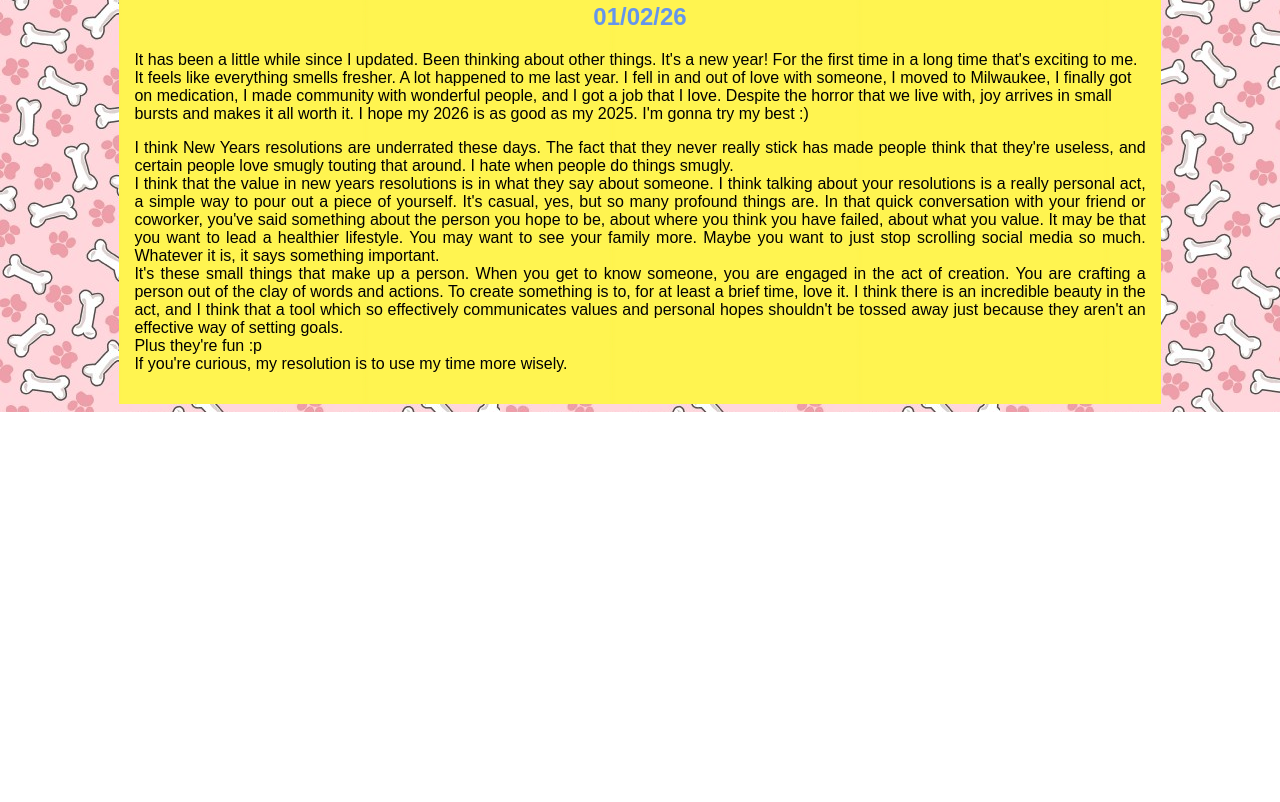
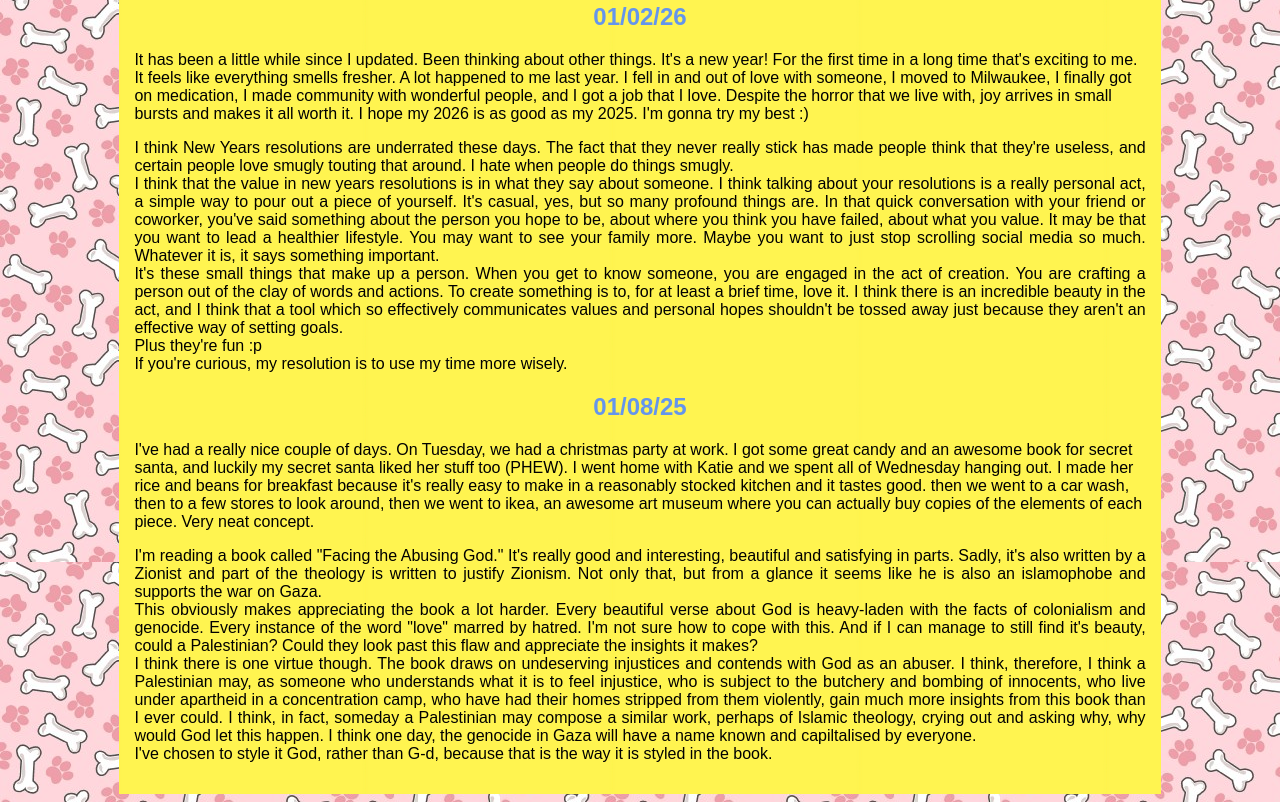
Before and after one commit to brklnlucia/brklnlucia.github.io, a plain HTML site: page diary.html in a window 1280 px wide. Shown: the part 732-1534 px from the top of the page. Before the commit the page ends 1144 px from the top, so only its background shows below. Drawn offline with Linux system fonts and the light colour scheme.

Commit message:
Update diary.html

```diff
--- a/diary.html
+++ b/diary.html
@@ -137,5 +137,53 @@
                 <br>If you're curious, my resolution is to use
                 my time more wisely.
             </p>
+            <h2>
+                01/08/25
+            </h2>
+            <p style="text-align: left;">
+                I've had a really nice couple of days. On Tuesday,
+                we had a christmas party at work. I got some
+                great candy and an awesome book for secret santa,
+                and luckily my secret santa liked her stuff too (PHEW).
+                I went home with Katie and we spent all of Wednesday
+                hanging out. I made her rice and beans for breakfast
+                because it's really easy to make in a reasonably
+                stocked kitchen and it tastes good. then we went
+                to a car wash, then to a few stores to look around,
+                then we went to ikea, an awesome art museum where you
+                can actually buy copies of the elements of each piece.
+                Very neat concept.
+            </p>
+            <p style="text-align: justify;">
+                I'm reading a book called "Facing the Abusing God."
+                It's really good and interesting, beautiful and
+                satisfying in parts. Sadly, it's also written by a
+                Zionist and part of the theology is written to
+                justify Zionism. Not only that, but from a glance
+                it seems like he is also an islamophobe and supports
+                the war on Gaza.<br>This obviously makes
+                appreciating the book a lot harder. Every beautiful
+                verse about God is heavy-laden with the facts of
+                colonialism and genocide. Every instance of the word
+                "love" marred by hatred. I'm not sure how to cope with
+                this. And if I can manage to still find it's beauty,
+                could a Palestinian? Could they look past this flaw
+                and appreciate the insights it makes?<br>I think there
+                is one virtue though. The book draws on undeserving
+                injustices and contends with God as an abuser. I
+                think, therefore, I think a Palestinian may, as someone
+                who understands what it is to feel injustice, who
+                is subject to the butchery and bombing of innocents, who
+                live under apartheid in a concentration camp, who have
+                had their homes stripped from them violently, gain
+                much more insights from this book than I ever could.
+                I think, in fact, someday a Palestinian may compose
+                a similar work, perhaps of Islamic theology, crying
+                out and asking why, why would God let this happen.
+                I think one day, the genocide in Gaza will have a name
+                known and capiltalised by everyone.
+                <br>I've chosen to style it God, rather than G-d,
+                because that is the way it is styled in the book.
+            </p>
             </article>
         </body>
```
